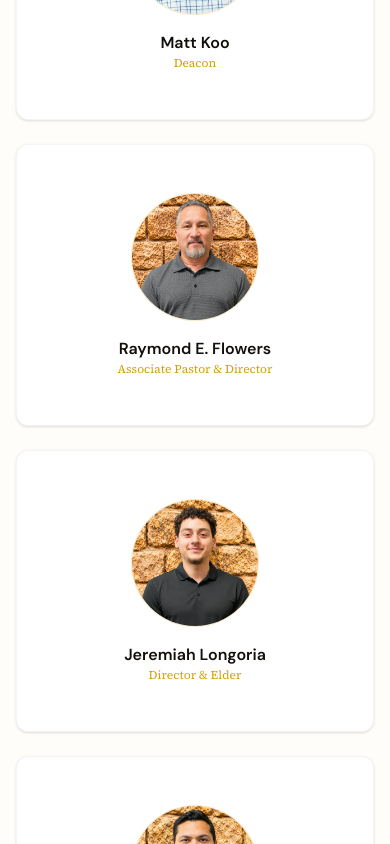
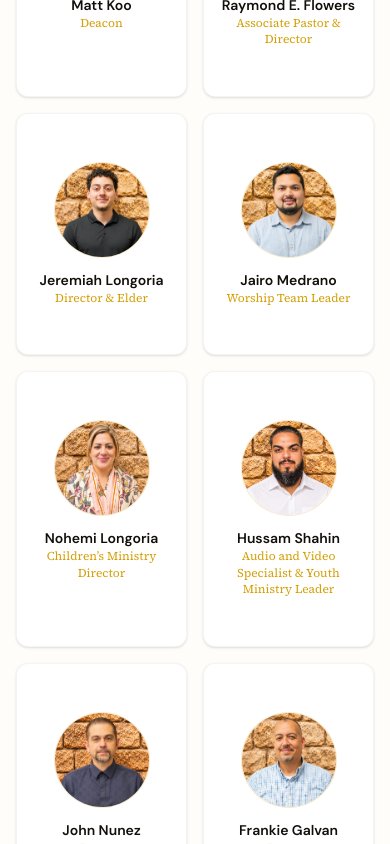
Before and after one commit to peregrineio/congregationofyhvh, a Next.js app: page /about/our-leaders in a window 390 px wide. Shown: the part 1380-2224 px from the top of the page. Built offline with nearby package versions, Linux system fonts and the light colour scheme.

Commit message:
Our Leaders: add Frankie Galvan (Deacon), 4-across grid
Two rows of four on large screens, two across on phones and tablets.

Co-Authored-By: Claude Opus 5.5 <noreply@anthropic.com>
Claude-Session: https://claude.ai/code/session_01RQmLqPVJUdyinKq4DvdriX

```diff
--- a/src/app/about/our-leaders/page.tsx
+++ b/src/app/about/our-leaders/page.tsx
@@ -40,6 +40,7 @@ const leaders: Leader[] = [
     photo: "/images/leaders/hussam-shahin-solo.jpg",
   },
   { name: "John Nunez", role: "Deacon", photo: "/images/leaders/john-nunez.jpg" },
+  { name: "Frankie Galvan", role: "Deacon", photo: "/images/leaders/frankie-galvan.jpg" },
 ];
 
 export default function OurLeadersPage() {
@@ -58,7 +59,7 @@ export default function OurLeadersPage() {
         }}
       />
 
-      <div className="mx-auto max-w-5xl px-4 py-16 space-y-12">
+      <div className="mx-auto max-w-6xl px-4 py-16 space-y-12">
         {/* Featured pastor */}
         {featured.map((leader) => (
           <Card key={leader.name} className="border-primary/20 bg-card overflow-hidden">
@@ -96,17 +97,17 @@ export default function OurLeadersPage() {
         ))}
 
         {/* Leaders grid */}
-        <div className="grid gap-6 sm:grid-cols-2 lg:grid-cols-3">
+        <div className="grid grid-cols-2 gap-4 sm:gap-6 lg:grid-cols-4">
           {others.map((leader) => (
             <Card key={leader.name} className="border-border/40 bg-card">
-              <CardContent className="py-6 text-center space-y-4">
-                <div className="relative mx-auto size-32 overflow-hidden rounded-full border border-primary/20 bg-background">
+              <CardContent className="px-3 py-6 text-center space-y-3">
+                <div className="relative mx-auto size-24 overflow-hidden rounded-full border border-primary/20 bg-background sm:size-28">
                   {leader.photo ? (
                     <Image
                       src={leader.photo}
                       alt={`${leader.name}, ${leader.role}`}
                       fill
-                      sizes="128px"
+                      sizes="112px"
                       className="object-cover object-top"
                     />
                   ) : (
@@ -116,8 +117,8 @@ export default function OurLeadersPage() {
                   )}
                 </div>
                 <div>
-                  <h3 className="font-subheading text-base font-semibold text-foreground">{leader.name}</h3>
-                  <p className="text-xs text-primary">{leader.role}</p>
+                  <h3 className="font-subheading text-sm font-semibold text-foreground sm:text-base">{leader.name}</h3>
+                  <p className="text-xs leading-snug text-primary">{leader.role}</p>
                 </div>
                 {leader.bio && <p className="text-sm text-muted-foreground">{leader.bio}</p>}
               </CardContent>
```
Also changed, not shown: public/images/leaders/frankie-galvan.jpg (added).
